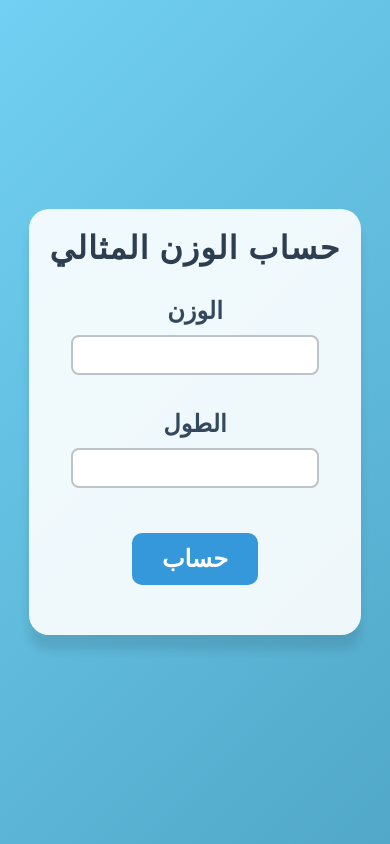
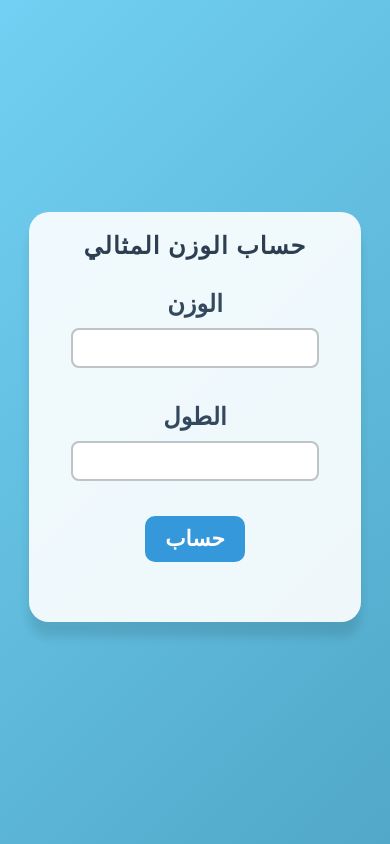
Before and after one commit to bilal142511/bmi-calculator, a plain HTML site: page index.html in a window 390 px wide. Drawn offline with Linux system fonts and the light colour scheme.

Commit message:
Update index.html

```diff
--- a/index.html
+++ b/index.html
@@ -47,7 +47,7 @@
             display: flex;
             justify-content: center;
             align-items: center;
-            overflow: hidden;
+            /* overflow: hidden; */
         }
 
         #cont {
@@ -60,7 +60,7 @@
             text-align: center;
             transition: all 0.3s ease;
             overflow: hidden;
-            max-height: 700px;
+            max-height: 90vh;
         }
 
         #titel {
@@ -163,11 +163,13 @@
         }
 
         @media screen and (max-width: 600px) {
+
             #cont {
                 width: 85%;
                 padding: 20px;
-                max-height: 800px;
-                height: 80%;
+                max-height: 93vh; /* الحفاظ على التناسب مع الشاشة */
+                min-height: auto; /* السماح للحاوية بالتمدد حسب المحتوى */
+                margin-bottom: 10px;
             }
 
             #woh {
@@ -177,8 +179,34 @@
             .in {
                 margin-bottom: 15px;
                 width: 85%;
+                font-size: 0.9rem; /* تصغير حجم الخط */
             }
-        }
+
+            #titel {
+                font-size: 1.5rem; /* تصغير حجم العنوان */
+            }
+
+            #btn {
+                position: relative;
+                top: -10px;
+                font-size: 0.9rem; /* تصغير حجم الزر */
+                padding: 10px 20px;
+            }
+
+            #contnv.show {
+                padding: 15px;
+                font-size: 0.9rem; /* تصغير حجم الخط في النتائج */
+            }
+
+            #wnum, #idealDiff {
+                font-size: 1rem; /* تصغير الأرقام الكبيرة */
+            }
+            #contnv{
+                transform: scale(0.85);
+                position: relative;
+                top: -25px;
+            }
+                }
     </style>
 </head>
 <body>
```
